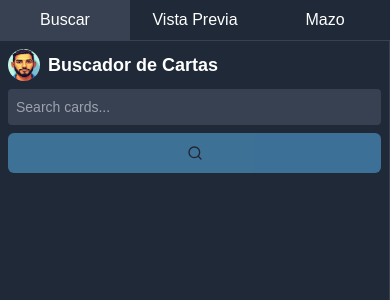
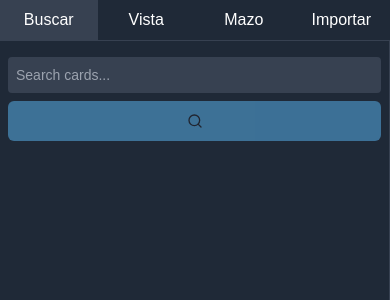
Before and after one commit to mendezgd/mtg, a Next.js app: page /deck-builder in a window 390 px wide. Shown: the top 300 px of the page. Built offline with nearby package versions, Linux system fonts and the light colour scheme.

Commit message:
importMobile

```diff
--- a/src/app/deck-builder/page.tsx
+++ b/src/app/deck-builder/page.tsx
@@ -33,7 +33,7 @@ const DeckBuilderPage: React.FC = () => {
   }>({ valid: [], invalid: [] });
   const [newDeckName, setNewDeckName] = useState("");
   const [activeMobileTab, setActiveMobileTab] = useState<
-    "search" | "preview" | "deck"
+    "search" | "preview" | "deck" | "import"
   >("search");
 
   // Efectos de persistencia
@@ -266,7 +266,7 @@ const DeckBuilderPage: React.FC = () => {
           }`}
           onClick={() => setActiveMobileTab("preview")}
         >
-          Vista Previa
+          Vista
         </button>
         <button
           className={`flex-1 py-2 ${
@@ -276,29 +276,21 @@ const DeckBuilderPage: React.FC = () => {
         >
           Mazo
         </button>
+        <button
+          className={`flex-1 py-2 ${
+            activeMobileTab === "import" ? "bg-gray-700" : ""
+          }`}
+          onClick={() => setActiveMobileTab("import")}
+        >
+          Importar
+        </button>
       </div>
-
-      {/* Columna de Búsqueda e Importación */}
+      {/* Fondo optimizado para mobile */}
       <div
         className={`${
-          activeMobileTab === "search" ? "block" : "hidden"
+          activeMobileTab === "import" ? "block" : "hidden"
         } md:block w-full md:w-1/3 p-2 md:p-4 border-r border-gray-700 flex flex-col`}
       >
-        <div className="flex items-center gap-2 mb-2 md:mb-4">
-          <Image
-            src="/images/pixelpox.jpg"
-            alt="Ícono de búsqueda"
-            width={24}
-            height={24}
-            className="w-8 h-8 md:w-12 md:h-12 rounded-full"
-          />
-          <h2 className="text-lg md:text-xl font-bold">Buscador de Cartas</h2>
-        </div>
-        <CardSearch
-          addCardToDeck={addCardToDeck}
-          onCardPreview={handleCardPreview}
-        />
-
         <div className="mt-4 md:mt-6 flex-1">
           <h3 className="text-md md:text-lg font-semibold mb-2">
             Importar Mazo
@@ -317,7 +309,39 @@ const DeckBuilderPage: React.FC = () => {
           </Button>
         </div>
       </div>
+      {/* Columna de Búsqueda */}
+      <div
+        className={`${
+          activeMobileTab === "search" ? "block" : "hidden"
+        } md:block w-full md:w-1/3 p-2 md:p-4 border-r border-gray-700 flex flex-col`}
+      >
+        <div className="flex items-center gap-2 mb-2 md:mb-4">
+          {/* ... mantén el logo y título ... */}
+        </div>
+        <CardSearch
+          addCardToDeck={addCardToDeck}
+          onCardPreview={handleCardPreview}
+        />
 
+        {/* Solo muestra importación en desktop dentro de esta columna */}
+        <div className="hidden md:block mt-4 md:mt-6 flex-1">
+          <h3 className="text-md md:text-lg font-semibold mb-2">
+            Importar Mazo
+          </h3>
+          <textarea
+            value={importText}
+            onChange={(e) => setImportText(e.target.value)}
+            placeholder={`Ejemplo:\n4 Forest\n2 Shock\n3 Dragon`}
+            className="w-full h-40 bg-gray-700 rounded-lg p-3 mb-2 focus:ring-2 focus:ring-blue-500"
+          />
+          <Button
+            onClick={() => processImportedDeck(importText)}
+            className="w-full bg-blue-600 hover:bg-blue-700 py-2"
+          >
+            Importar Mazo
+          </Button>
+        </div>
+      </div>
       {/* Columna de Vista Previa */}
       <div
         className={`${
@@ -350,7 +374,6 @@ const DeckBuilderPage: React.FC = () => {
           </p>
         )}
       </div>
-
       {/* Columna del Mazo */}
       <div
         className={`${
@@ -369,7 +392,6 @@ const DeckBuilderPage: React.FC = () => {
           handleRenameDeck={handleRenameDeck}
         />
       </div>
-
       {/* Modal de Importación (se mantiene igual) */}
       {importDialogOpen && (
         <div className="fixed inset-0 bg-black/50 flex items-center justify-center z-50">
--- a/src/components/CardSearch.tsx
+++ b/src/components/CardSearch.tsx
@@ -298,7 +298,7 @@ const CardSearch: React.FC<CardSearchProps> = ({
       {/* Resultados adaptativos */}
       <div
         ref={searchResultsRef}
-        className="grid grid-cols-3 sm:grid-cols-2 md:grid-cols-3 gap-12 md:gap-4 overflow-y-auto p-1"
+        className="grid grid-cols-3 sm:grid-cols-2 md:grid-cols-3 gap-12 md:gap-12 overflow-y-auto p-1"
         style={{
           height: isMobile ? "calc(100vh - 200px)" : "calc(4 * (240px + 1rem))",
         }}
```
